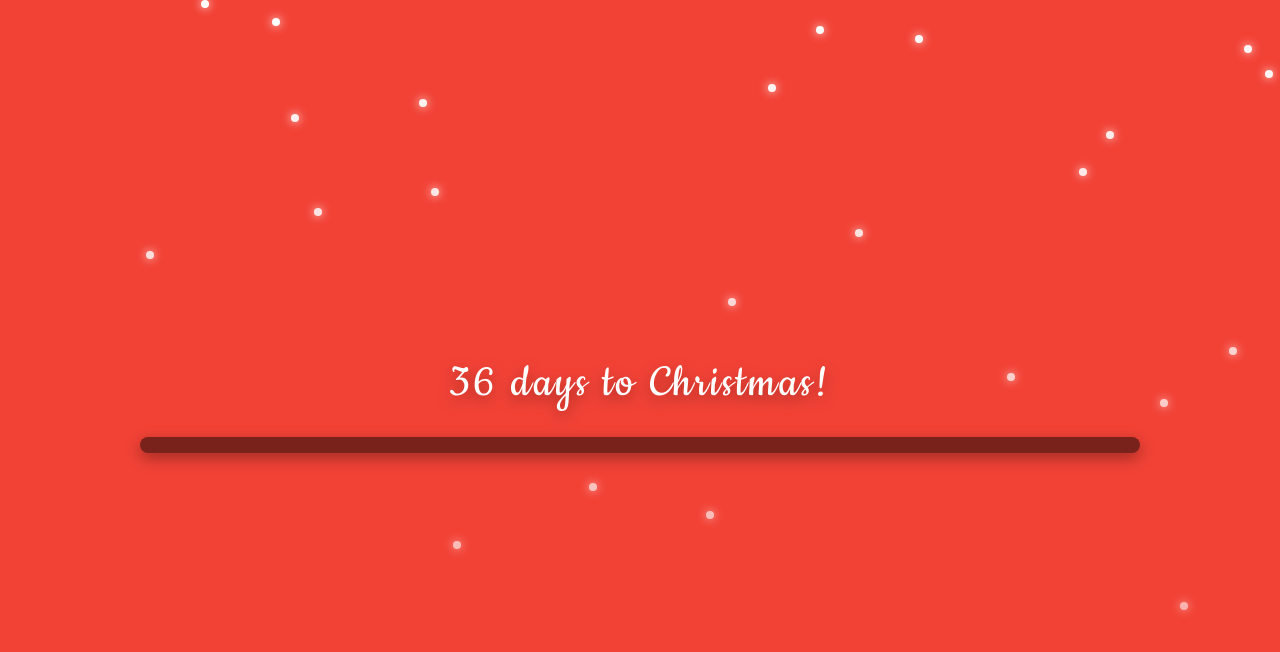
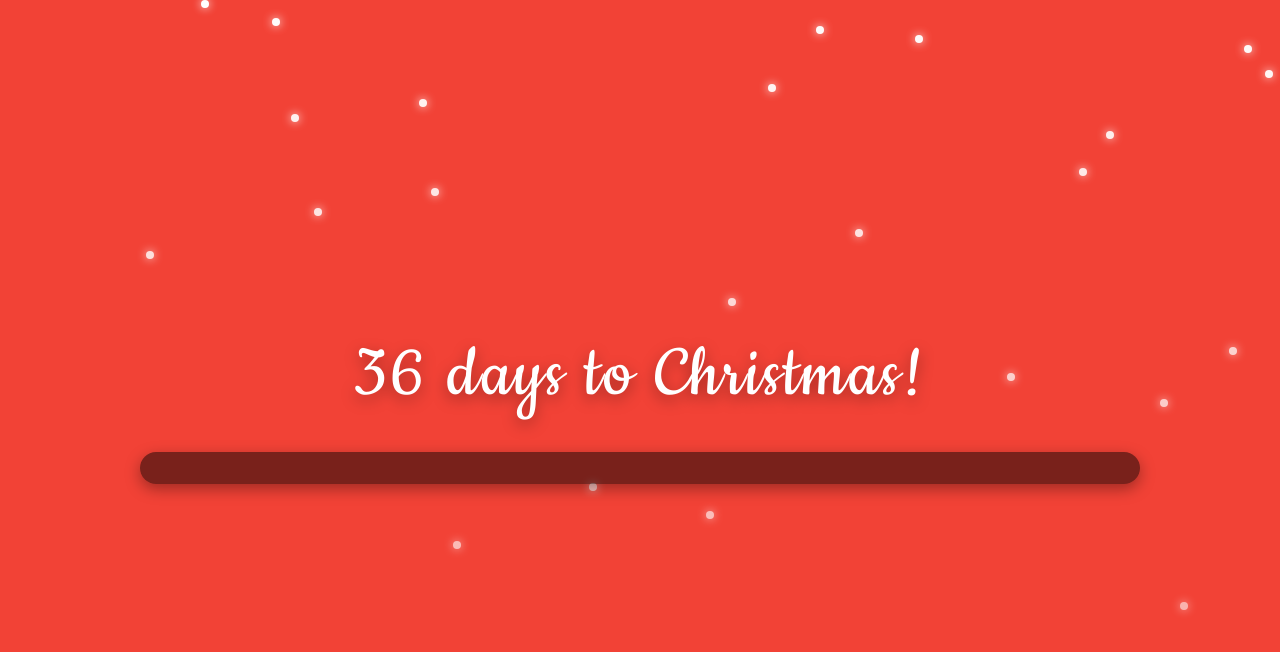
Before and after one commit to jgarza9788/Christmas_is_Loading, a plain HTML site: page docs/index.html in a window 1280 px wide. Drawn offline with nearby package versions, Linux system fonts and the light colour scheme.

Commit message:
Update style.css

```diff
--- a/docs/style.css
+++ b/docs/style.css
@@ -29,7 +29,7 @@ body {
 }
 
 #days {
-  font-size: 50px;
+  font-size: 5rem;
   color: #FFF;
   text-align: center;
   letter-spacing: 3px;
@@ -71,7 +71,7 @@ body {
 /* Custom styles for the candy cane loading bar */
 .loading-bar {
   position: relative;
-  height: 1rem;
+  height: 2rem;
   width: 100%;
   background-color: #F24236;
   background-color: rgba(0, 0, 0, 0.5);
@@ -93,9 +93,9 @@ body {
   background: repeating-linear-gradient(
     -45deg,
     #fff,
-    #fff 0.5rem,
-    #F24236 0.5rem,
-    #F24236 1rem
+    #fff 1rem,
+    #F24236 1rem,
+    #F24236 2rem
   );
   border-radius: 1rem;
   background-size: 200% 100%;
```
